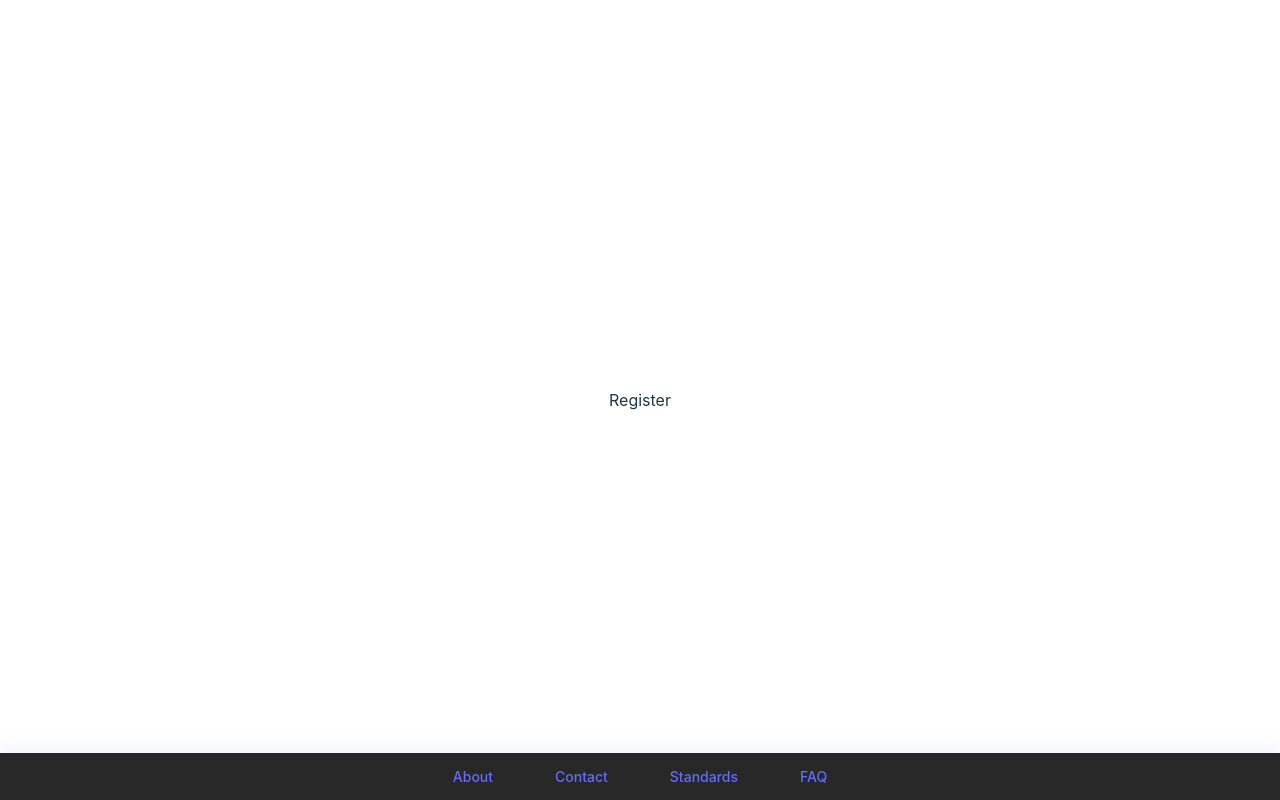
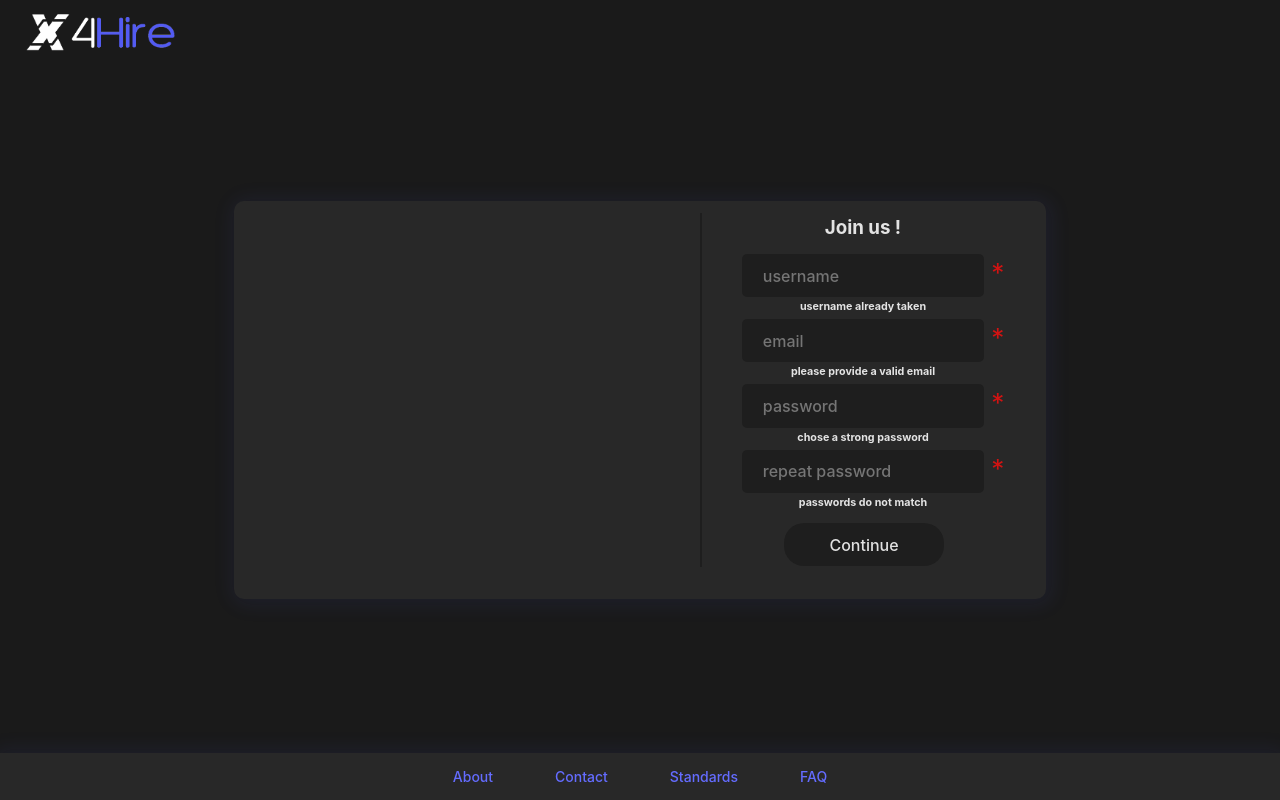
Before and after one commit to AmineNahali/Front-React, a React (Vite) app: page /register in a window 1280 px wide. Built offline with nearby package versions, Linux system fonts and the light colour scheme.

Commit message:
21-Apr-2023

```diff
--- a/src/App.css
+++ b/src/App.css
@@ -4,18 +4,3 @@
   padding: 2rem;
   text-align: center;
 }
-.navbar{
-  display: fixed;
-  z-index: 1;
-  width: 48px;
-  height: 100vh;
-  position: absolute;
-  top: 0;
-  left: 0;
-  background-color: black;
-  box-shadow: 4px 4px rgba(23, 23, 23, 0.586);
-  transition: width 400ms;
-}
-.navbar:hover{
-  width: 300px;
-}
--- a/src/components/Login/Login.css
+++ b/src/components/Login/Login.css
@@ -1,6 +1,6 @@
 .Login {
   opacity: 0;
-  transition: opacity 300ms;
+  transition: opacity 150ms;
 }
 
 .loaded {
@@ -26,23 +26,16 @@
   margin: 0;
 }
 
-
-#rememberme {
-  height: 18px;
-  width: 18px;
-  padding: 0;
-  accent-color: #535bf2;
-}
-
 .bitdown {
   margin-top: 10px !important;
 }
 
-h6{
+h6 {
   margin: 0;
   padding: 15px 0 0 0;
 }
 
+h2,
 h4,
 h5 {
   padding: 0;
@@ -50,7 +43,7 @@ h5 {
 }
 
 .inlined {
-  margin-top: 15px;
+  margin: 0;
   display: inline-flex;
   height: fit-content !important;
   width: fit-content !important;
@@ -96,24 +89,10 @@ table {
   cursor: pointer;
 }
 
-#lLogo {
-  z-index: 2;
-  width: 22px;
-  height: 22px;
-  position: relative;
-  bottom: 0px;
-}
-
-#fLogo,
-#gLogo {
-  width: 32px;
-  height: 32px;
-  position: relative;
-  bottom: 0px;
-}
 
 #username,
 #password {
+  width: 190px;
   padding-left: 46px !important;
   padding-right: 46px !important;
   margin-left: auto !important;
@@ -128,7 +107,7 @@ table {
   width: 99% !important;
 }
 
-.register {
+.gotoregister {
   width: fit-content;
   height: fit-content;
   margin-top: 20px;
@@ -137,17 +116,16 @@ table {
   text-align: center !important;
 }
 
-.oAuthBtn {
-  width: 80px;
-  height: 50px;
-  margin-right: 5px;
+.authenticate {
+  width: 160px;
+  border-radius: 20px !important;
+  cursor: pointer;
+  transition: background-colr 200ms color 200ms;
 }
-
-#authenticate {
-  width: 200px;
-  cursor: pointer;
+.authenticate:hover{
+  background-color: #535bf2;
+  color: black;
 }
-
 .forgot {
   position: relative;
   right: 90px;
--- a/src/components/Login/Login.tsx
+++ b/src/components/Login/Login.tsx
@@ -8,6 +8,7 @@ import { useNavigate } from 'react-router-dom';
 import { snack, sleep } from "../../App";
 import { } from '@reduxjs/toolkit';
 import Footer from '../misc/Footer';
+import LoginNavbar from './LoginNavbar';
 
 
 var visibility = visibleNo;
@@ -77,11 +78,12 @@ const Login = () => {
 
   return (
     <>
+    <LoginNavbar />
       <div id='Login' className="Login" onLoad={() => { document.querySelector(".Login")?.classList.add("loaded"); }}>
         <div style={{ 'paddingBottom':'10px','opacity': wrongCreds, 'color': '#D21312' }}>please check your credentials</div>
         <div className="login" style={{ 'position': 'relative', 'left': positionLeft }}>
           <form id='loginForm' autoComplete='off'>
-            <h2 className='titleLogin'>Login</h2>
+            <h3 className='titleLogin'>Login</h3>
             <table id='loginTable'>
               <tbody>
                 <tr>
@@ -129,7 +131,7 @@ const Login = () => {
             </div>
             <a className='forgot' onClick={() => { nav('/recover'); }}>Forgot password</a>
             <br></br>
-            <input className='button' type="button" id='authenticate' value='Authenticate' disabled={buttonEnabled}
+            <input className='authenticate' type="button" value='Authenticate' disabled={buttonEnabled}
               onClick={()=>{
                 setButtonEnabled(true);
                 authenticate();
@@ -137,11 +139,11 @@ const Login = () => {
               }} />
           </form>
 
-          <div className='register'>
+          <div className='gotoregister'>
             Need an account ? <a onClick={() => { nav('/register') }} >Register now</a><br />
           </div>
         </div>
-        <h6>Hard2Hire - {year}</h6>
+        <h6>X4Hire - {year}</h6>
       </div>
       <Footer />
     </>
--- /dev/null
+++ b/src/components/Login/LoginNavbar.css
@@ -0,0 +1,26 @@
+.LoginNavbar {
+    z-index: 5;
+    height: 64px;
+    width: 100vw;
+    position: fixed;
+    left: 0;
+    top: 0;
+}
+.navTable{
+    width: 98%;
+    height: 100%;
+}
+.navLogo{
+    width: 170px;
+    background: url("./../../assets/logo.png");
+    background-size: 90% 70%;
+    background-position: center;
+    background-repeat: no-repeat;
+    filter: contrast(100%);
+    transition: scale 200ms;
+}
+.navLogo:hover{
+    cursor: pointer;
+    background-position: center;
+    scale: 0.95;
+}
--- /dev/null
+++ b/src/components/Login/LoginNavbar.tsx
@@ -0,0 +1,20 @@
+import { useNavigate } from "react-router-dom";
+import "./LoginNavbar.css";
+
+const LoginNavbar = () => {
+    const nav = useNavigate()
+    return (
+        <div className="LoginNavbar">
+            <table className="navTable">
+                <tbody>
+                    <tr>
+                        <td className="navLogo" onClick={()=>{nav("/")}}></td>
+                        <td className="navLinks"></td>
+                    </tr>
+                </tbody>
+            </table>
+        </div>
+    )
+}
+
+export default LoginNavbar
--- a/src/components/Recover/Recover.tsx
+++ b/src/components/Recover/Recover.tsx
@@ -1,9 +1,11 @@
+import LoginNavbar from "../Login/LoginNavbar";
 import Footer from "../misc/Footer";
 import "./Recover.css";
 
 const Recover = () => {
     return(
         <>
+            <LoginNavbar />
             <Footer />
         </>
     )
--- a/src/components/Register/Register.css
+++ b/src/components/Register/Register.css
@@ -0,0 +1,67 @@
+.Register {
+    transition: opacity 150ms;
+}
+
+.register {
+    padding-top: 10px !important;
+    padding-bottom: 30px !important;
+    width: fit-content;
+    height: fit-content;
+    background-color: rgb(40, 40, 40);
+    border-radius: 10px;
+    box-shadow: 2px 2px 20px 5px #535bf213;
+}
+
+.registerInput {
+    margin-top: 4px;
+    border-radius: 5px;
+    border: 2px solid transparent;
+    padding: 0.6em 1.2em;
+    font-size: 1em;
+    font-weight: 500;
+    font-family: inherit;
+    background-color: #1e1e1e;
+    transition: border 0.25s;
+    width: 200px;
+}
+.registerInput:hover {
+    border: 2px solid #646cff;
+}
+label{
+    font-size: 26px !important;
+    color: #D21312;
+}
+.continueReg{
+    margin-top: 12px;
+    border-radius: 5px;
+    border: 2px solid transparent;
+    padding: 0.6em 1.2em;
+    font-size: 1em;
+    font-weight: 500;
+    font-family: inherit;
+    background-color: #1e1e1e;
+
+    width: 160px;
+    margin-right:18px ;
+    cursor: pointer;
+    border-radius: 20px;
+}
+.continueReg:hover{
+    background-color: #646cff;
+    color: black;
+}
+
+h3{
+    margin: 0px 20px 8px 0 !important;
+    padding: 0;
+}
+h6{
+    margin: 2px 20px 0 0;
+    padding: 0;
+}
+.tableReg{
+    width: 100%;
+    display: flex;
+    align-content: center;
+    justify-content: center;
+}
--- a/src/components/Register/Register.tsx
+++ b/src/components/Register/Register.tsx
@@ -1,11 +1,64 @@
+import { useState } from "react";
+import LoginNavbar from "../Login/LoginNavbar";
 import Footer from "../misc/Footer";
 import "./Register.css"
 
 const Register = () => {
+    const [regOpacity, setRegOpacity] = useState('0');
+    const [borderInput, setBorderInput] = useState('');
+    const [usernameReg, setUserNameReg] = useState('');
+    const [emailReg, setEmailReg] = useState('');
+    const [passwordReg, setPasswordReg] = useState('');
+    const [repPasswordReg, setRepPasswordReg] = useState('');
+
+    setTimeout(() => {
+        setRegOpacity('1');
+    }, 100);
+
     return (
         <>
-            <div className="Register">
-                Register
+            <LoginNavbar />
+            <div className="Register" style={{ 'opacity': regOpacity }}>
+                <div className="register">
+                    <table className="tableReg">
+                        <tbody>
+                            <tr>
+                                <td style={{ 'width': '460px' }}>
+                                </td>
+                                <td style={{ 'width': '340px', 'borderLeft': 'solid 2px #1e1e1e' }}>
+                                    <h3 className='titleLogin'>Join us !</h3>
+                                    <form autoComplete='off'>
+                                        <input className='registerInput' type='text' placeholder='username' value={usernameReg}
+                                            style={{ 'border': borderInput }}
+                                            onChange={event => setUserNameReg(event.target.value)}
+                                            onMouseOver={() => { setBorderInput(''); }}
+                                        /><label> *</label>
+                                        <h6>username already taken</h6>
+                                        <input className='registerInput' type='email' placeholder='email' value={emailReg}
+                                            style={{ 'border': borderInput }}
+                                            onChange={event => setEmailReg(event.target.value)}
+                                            onMouseOver={() => { setBorderInput(''); }}
+                                        /><label> *</label>
+                                        <h6>please provide a valid email</h6>
+                                        <input className='registerInput' type='password' placeholder='password' value={passwordReg}
+                                            style={{ 'border': borderInput }}
+                                            onChange={event => setPasswordReg(event.target.value)}
+                                            onMouseOver={() => { setBorderInput(''); }}
+                                        /><label> *</label>
+                                        <h6>chose a strong password</h6>
+                                        <input className='registerInput' type='password' placeholder='repeat password' value={repPasswordReg}
+                                            style={{ 'border': borderInput }}
+                                            onChange={event => setRepPasswordReg(event.target.value)}
+                                            onMouseOver={() => { setBorderInput(''); }}
+                                        /><label> *</label>
+                                        <h6>passwords do not match</h6>
+                                        <input className='continueReg' type='button' value="Continue" />
+                                    </form>
+                                </td>
+                            </tr>
+                        </tbody>
+                    </table>
+                </div>
             </div>
             <Footer />
         </>
--- a/src/components/misc/Footer.css
+++ b/src/components/misc/Footer.css
@@ -1,5 +1,5 @@
 .footerLogin {
-  z-index: 10;
+  z-index: 5;
   position: fixed;
   padding-bottom: 10px;
   padding-top: 10px;
--- a/src/index.css
+++ b/src/index.css
@@ -18,6 +18,9 @@
   user-select: none;
 }
 
+input{
+  color: rgba(255, 255, 255, 0.87);
+}
 a {
   font-weight: 500;
   color: #646cff;
@@ -46,7 +49,7 @@ h1 {
 button,
 #username,
 #password,
-.button {
+.authenticate {
   margin-top: 15px;
   border-radius: 5px;
   border: 2px solid transparent;
@@ -58,32 +61,15 @@ button,
   transition: border 0.25s;
 }
 
-
-button:hover,
 #username:hover,
-#password:hover,
-.button:hover {
+#password:hover
+{
   border: 2px solid #646cff;
 }
 
-
-
-.button:focus-visible,
-button:focus-visible {
-  outline: 4px auto -webkit-focus-ring-color;
+.check, .radio {
+  height: 18px;
+  width: 18px;
+  padding: 0;
+  accent-color: #535bf2;
 }
-
-@media (prefers-color-scheme: light) {
-  :root {
-    color: #213547;
-    background-color: #ffffff;
-  }
-
-  a:hover {
-    color: #747bff;
-  }
-
-  button {
-    background-color: #f9f9f9;
-  }
-}
```
Also changed, not shown: info.txt, src/assets/logo.png (added), src/assets/logo/logo.png (added).
